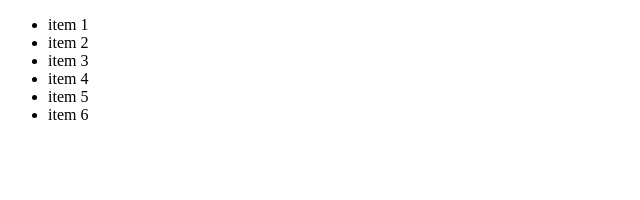
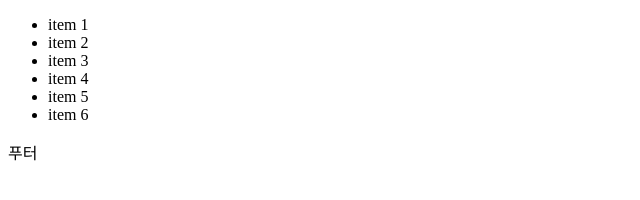
Before and after one commit to TClancyR6/training_01, a plain HTML site: page index.html in a window 1280 px wide. Shown: the full height of the page, 0-640 px from the left. Drawn offline with Linux system fonts and the light colour scheme.

Commit message:
commit04

```diff
--- a/index.html
+++ b/index.html
@@ -15,6 +15,6 @@
 			<li class="items">item 6</li>
 		</ul>
 	</div>
-	<footer></footer>
+	<footer>푸터</footer>
 </body>
 </html>
```
